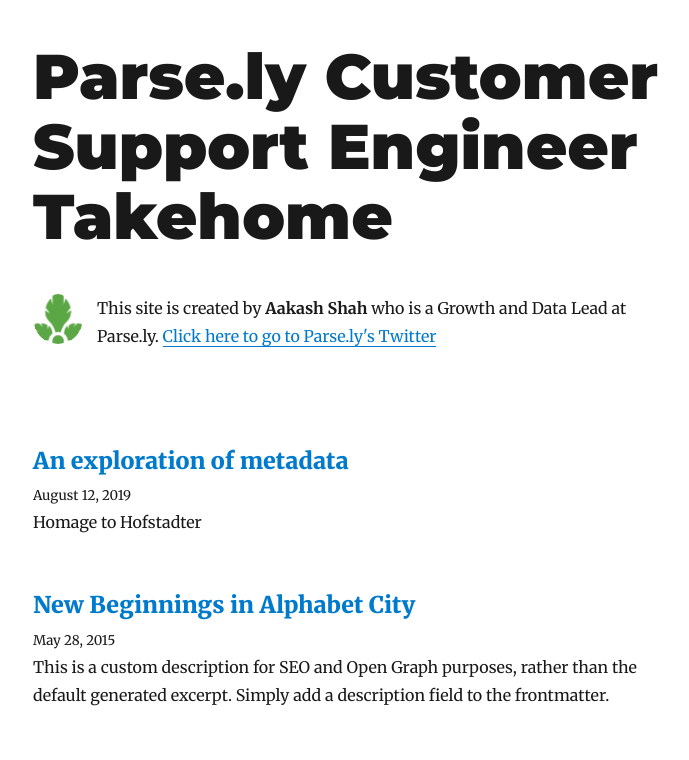
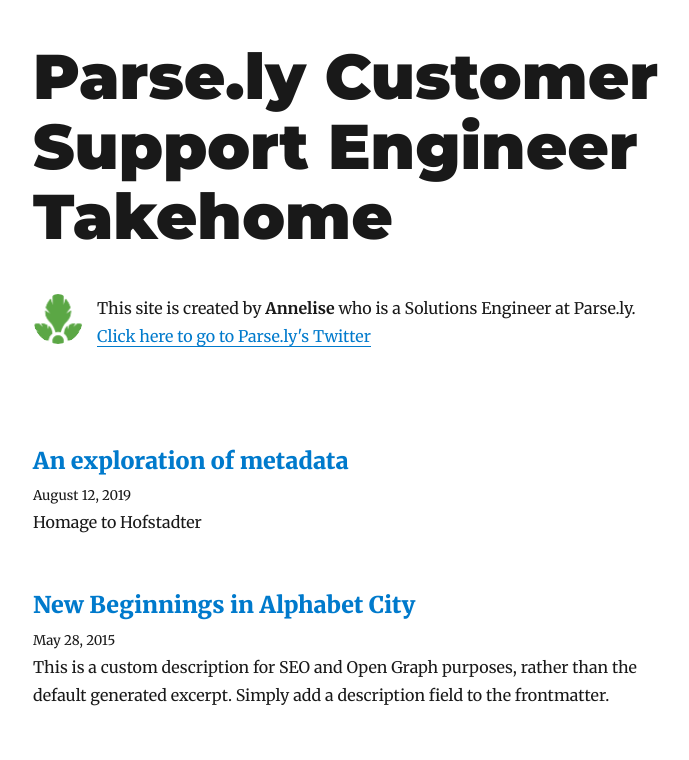
Before and after one commit to rachelannelise/customer-support-engineer-takehome, a Gatsby site: page / in a window 1280 px wide. Shown: the top 760 px of the page, without its empty margins (292-981 px from the left). Built offline with nearby package versions, Linux system fonts and the light colour scheme; Gatsby itself is replaced by a stand-in of ours; some packages are replaced by stand-ins of ours.

Commit message:
Force change

```diff
--- a/gatsby-config.js
+++ b/gatsby-config.js
@@ -1,7 +1,7 @@
 module.exports = {
   siteMetadata: {
     title: `Parse.ly Customer Support Engineer Takehome`,
-    author: `Aakash Shah`,
+    author: `Annelise`,
     description: `Parse.ly Customer Support Engineer Takehome from the Gatsby Starter Blog`,
     siteUrl: `https://www.parsely.com`,
     social: {
@@ -13,8 +13,8 @@ module.exports = {
       resolve: `gatsby-plugin-parsely-analytics`,
       options: {
         apikey: "annelise.netlify.com",
-        enableInDevelopment: true // send page views when NODE_ENV !== prod
-      }
+        enableInDevelopment: false, // send page views when NODE_ENV !== prod
+      },
     },
     {
       resolve: `gatsby-source-filesystem`,
--- a/src/components/bio.js
+++ b/src/components/bio.js
@@ -54,8 +54,8 @@ const Bio = () => {
         }}
       />
       <p>
-        This site is created by <strong>{author}</strong> who is a Growth and
-        Data Lead at Parse.ly.
+        This site is created by <strong>{author}</strong> who is a Solutions
+        Engineer at Parse.ly.
         {` `}
         <a href={`https://twitter.com/${social.twitter}`}>
           Click here to go to Parse.ly's Twitter
```
Also changed, not shown: 1 other file.
